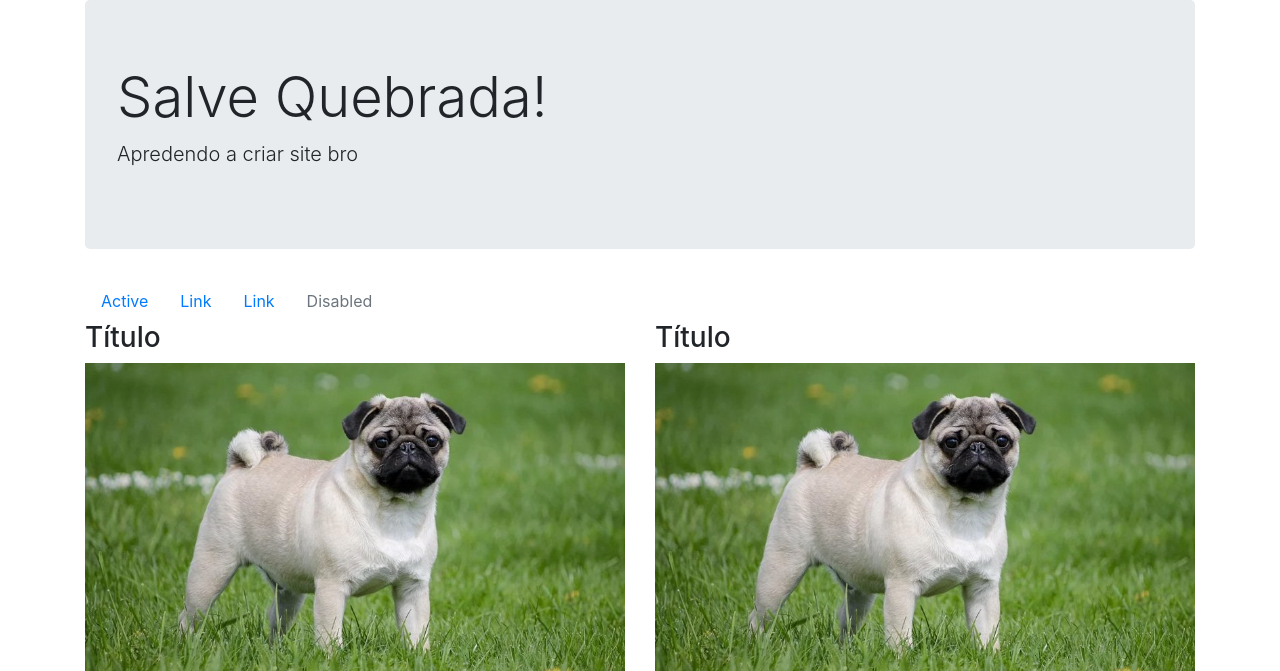
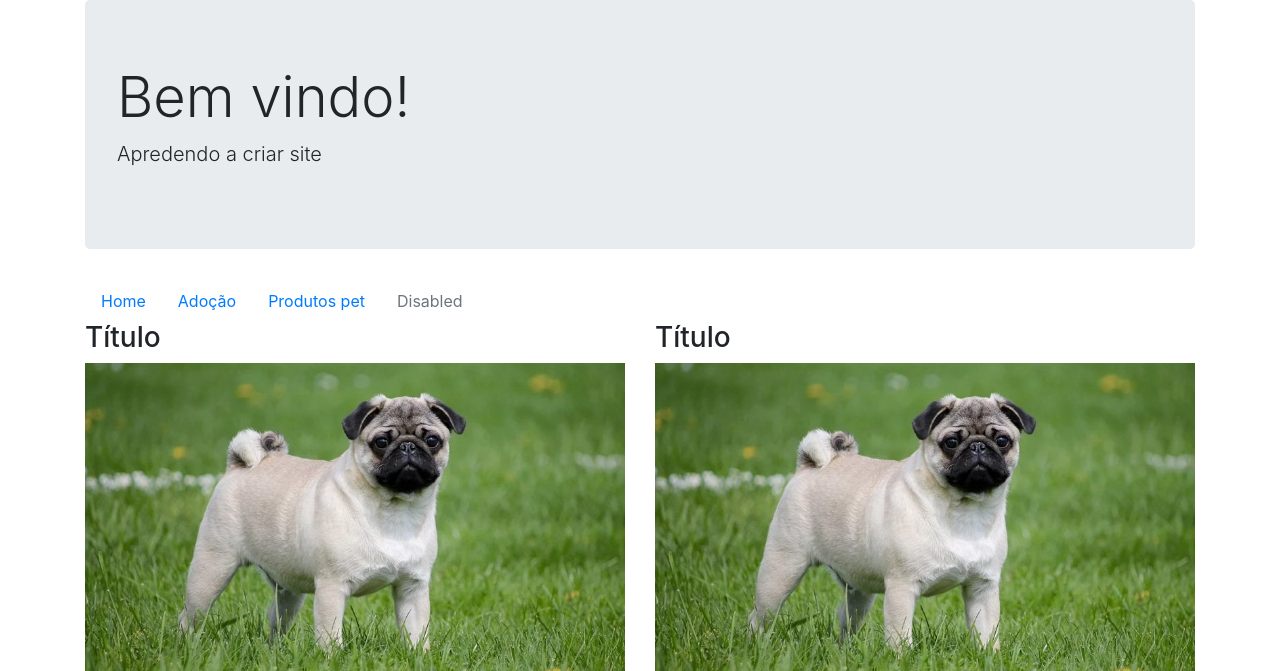
Before and after one commit to CatarinaAz/basePhpPw3, a CodeIgniter app: page /database/ in a window 1280 px wide. Shown: the top 671 px of the page. Run offline with CodeIgniter, Linux system fonts and the light colour scheme; some libraries are stand-ins or nearby versions.

Commit message:
atualizando

```diff
--- a/public/application/views/home.php
+++ b/public/application/views/home.php
@@ -19,8 +19,8 @@ defined('BASEPATH') OR exit('No direct script access allowed');
 		<div class="row">
 			<div class="col-12">
 			<div class="jumbotron">
-  				<h1 class="display-4">Salve Quebrada!</h1>
-  				<p class="lead">Apredendo a criar site bro</p>
+  				<h1 class="display-4">Bem vindo!</h1>
+  				<p class="lead">Apredendo a criar site</p>
 				</div>
 			</div>
 		</div>
@@ -28,13 +28,13 @@ defined('BASEPATH') OR exit('No direct script access allowed');
 			<div class="col-12">
 			<ul class="nav">
 				<li class="nav-item">
-					<a class="nav-link active" href="#">Active</a>
+					<a class="nav-link active" href="#">Home</a>
 				</li>
 				<li class="nav-item">
-					<a class="nav-link" href="#">Link</a>
+					<a class="nav-link" href="#">Adoção</a>
 				</li>
 				<li class="nav-item">
-					<a class="nav-link" href="#">Link</a>
+					<a class="nav-link" href="#">Produtos pet</a>
 				</li>
 				<li class="nav-item">
 					<a class="nav-link disabled" href="#" tabindex="-1" aria-disabled="true">Disabled</a>
```
